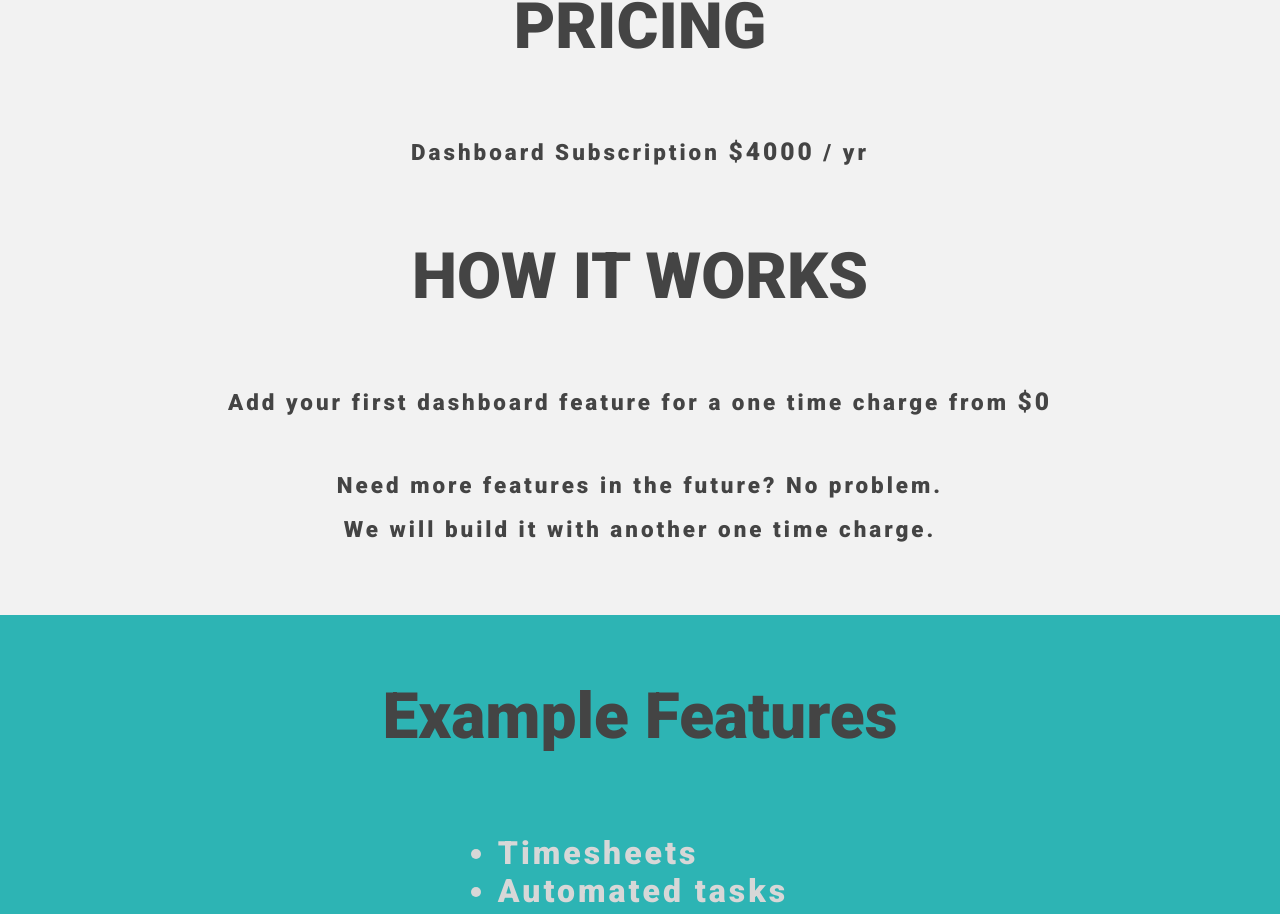
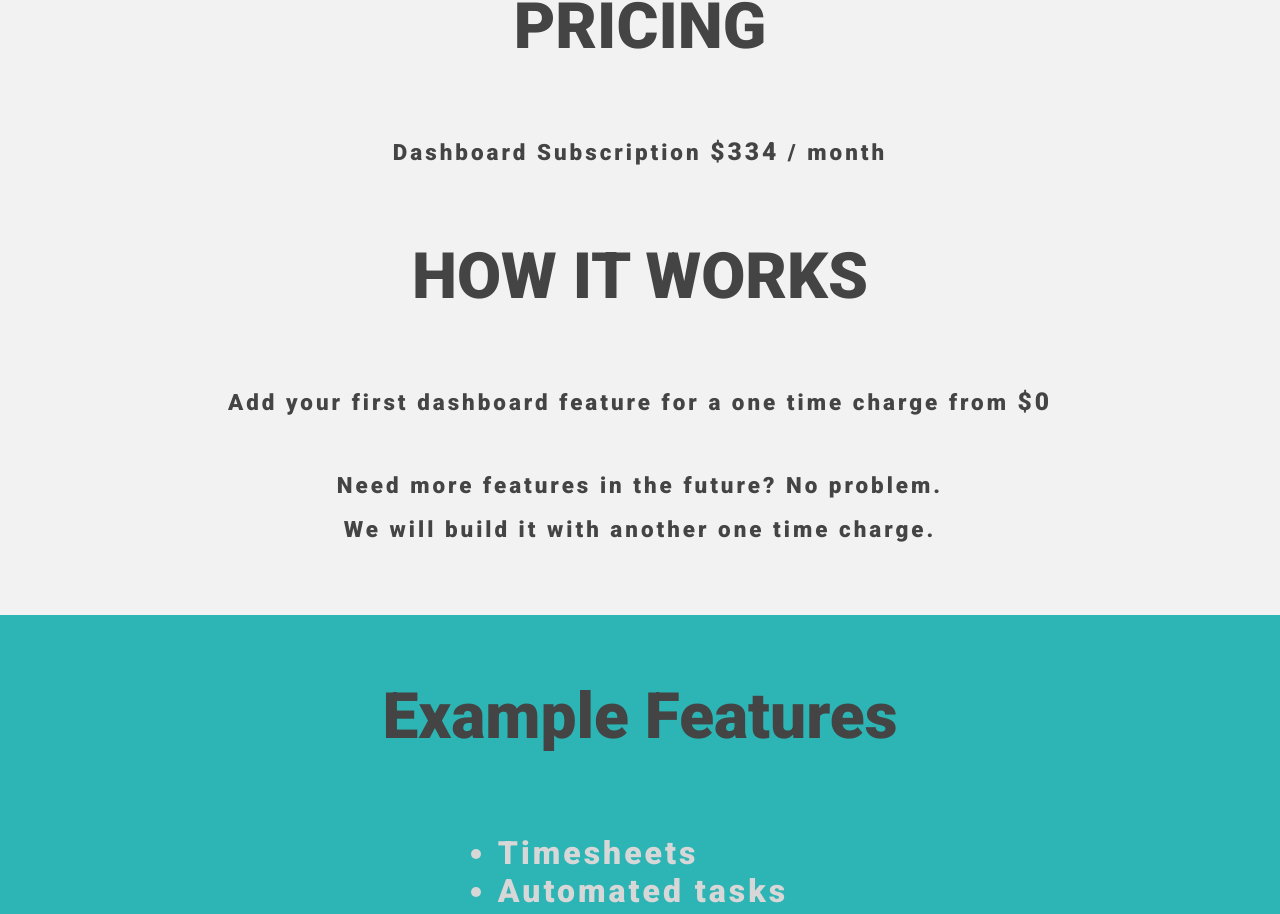
Before and after one commit to blakio/blakioWebsite, a React (Create React App) app: page /home in a window 1280 px wide. Shown: the part 2606-3520 px from the top of the page. Built offline with nearby package versions, Linux system fonts and the light colour scheme.

Commit message:
website updates

```diff
--- a/src/Home/Pricing/index.js
+++ b/src/Home/Pricing/index.js
@@ -8,7 +8,7 @@ const Pricing = () => {
   return (<div id="pricingSection" className="flex">
     <p className="title" >PRICING</p>
 
-    <p className="pricingDescription">Dashboard Subscription <span className="big">$4000</span> / yr</p>
+    <p className="pricingDescription">Dashboard Subscription <span className="big">$334</span> / month</p>
 
     <p className="title">HOW IT WORKS</p>
     <p className="pricingDescription">Add your first dashboard feature for a one time charge from <span className="big">$0</span></p>
```
